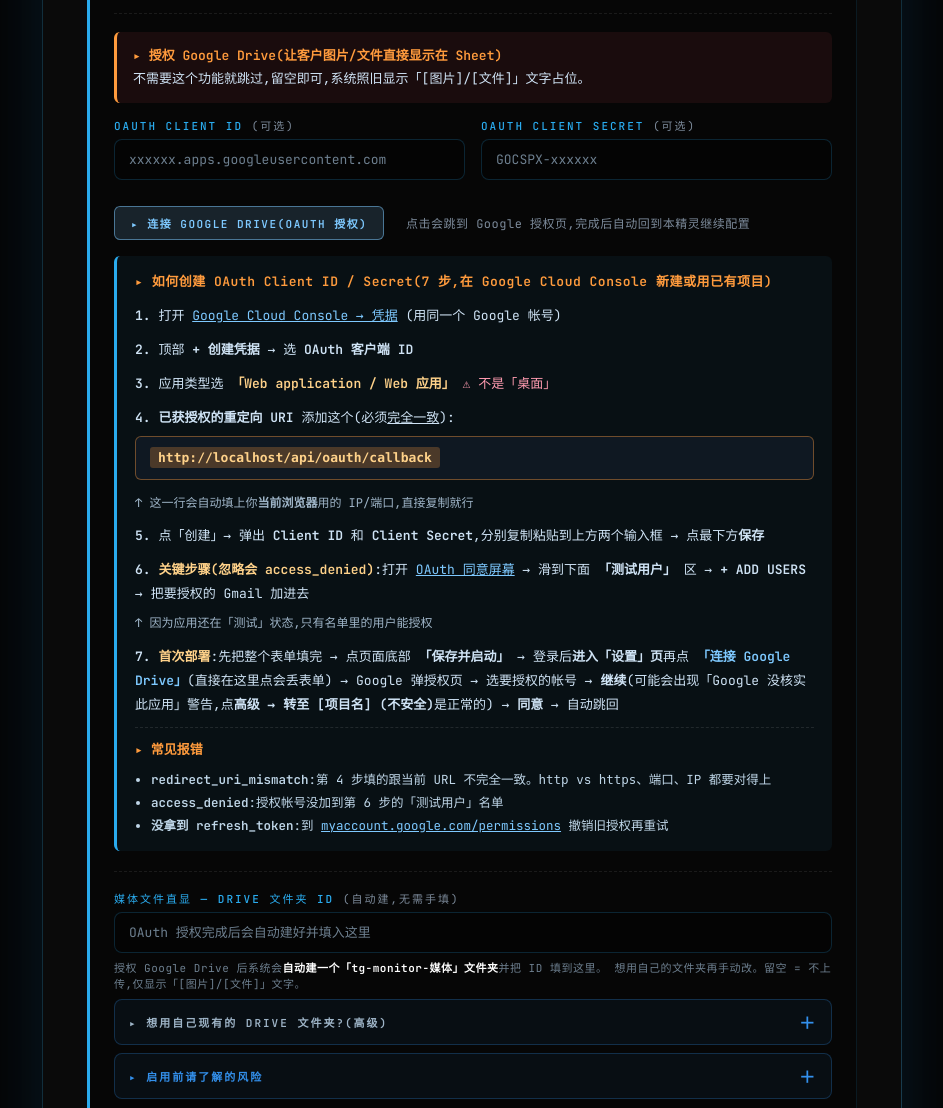
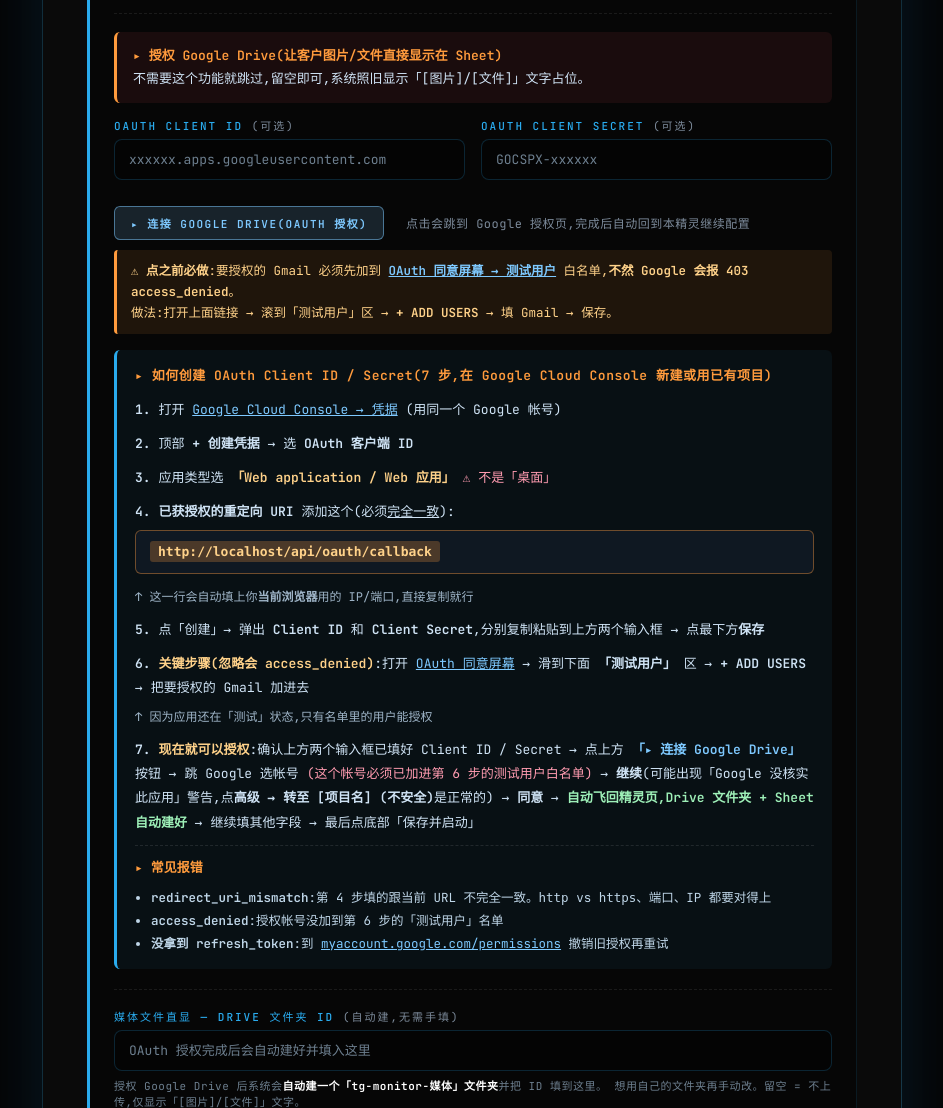
Before and after one commit to yifan1119/tg-monitor-template, a Flask app: page /setup in a window 1280 px wide. Shown: the part 1290-2398 px from the top of the page, without its empty margins (168-1111 px from the left). Run offline with Flask 3, Linux system fonts and the light colour scheme.

Commit message:
feat(setup): API 启用后刷新精灵即自动补建 Drive 文件夹 + Sheet
场景:OAuth callback 当时 Google Drive/Sheets API 还没启用(客户常见),
callback 里的自动建文件夹/Sheet 会静默失败。原来要客户手动点按钮补齐。

新做法:精灵页加载时检测 OAuth 已连接但 MEDIA_FOLDER_ID 或 SHEET_ID 空 →
后台并发调 auto-create-folder + auto-create-sheet,蓝色横幅显示进度,
成功变绿色「✓ 已建好」,失败变橙色 + 提示「可能是 API 没启用」。

新增:
- /api/drive/auto-create-folder 端点(幂等,有就复用)
- setup.html 的 autoBackfillResources() — 幂等补建

覆盖的失败场景:
- Drive API 当时没启用 → 启用后刷新页面自动补建 ✓
- Sheets API 当时没启用 → 启用后刷新页面自动补建 ✓
- 配额临时超限 → 重试即恢复 ✓

同时增强 OAuth 错误处理:
- access_denied → 红色横幅直接给测试用户白名单修复链接
- 按钮正下方橙色提示:强调「点之前必做:加测试用户白名单」
- 第 7 步教学更新为精灵内一键 OAuth 的新流程描述

Co-Authored-By: Claude Opus 4.6 <noreply@anthropic.com>

```diff
--- a/templates/setup.html
+++ b/templates/setup.html
@@ -696,6 +696,12 @@
                 ▸ 连接 Google Drive(OAuth 授权)
               </a>
               <span class="test-result" id="oauthStartMsg" style="color:#7c8a9a;">点击会跳到 Google 授权页,完成后自动回到本精灵继续配置</span>
+              <div style="background:rgba(255,155,61,0.1);border-left:3px solid #ff9b3d;padding:10px 14px;margin-top:10px;border-radius:4px;color:#ffd28a;font-size:12.5px;line-height:1.7;">
+                ⚠ <b>点之前必做</b>:要授权的 Gmail 必须先加到
+                <a href="https://console.cloud.google.com/apis/credentials/consent" target="_blank" style="color:#7ec9ff;font-weight:600;">OAuth 同意屏幕 → 测试用户</a>
+                白名单,<b>不然 Google 会报 403 access_denied</b>。<br>
+                做法:打开上面链接 → 滚到「测试用户」区 → <b>+ ADD USERS</b> → 填 Gmail → 保存。
+              </div>
             {% else %}
               <a href="/api/oauth/start" class="test-btn" id="oauthStartBtn"
                  style="display:inline-block;text-decoration:none;background:rgba(126,201,255,0.15);border-color:rgba(126,201,255,0.5);color:#7ec9ff;">
@@ -727,7 +733,7 @@
           <div style="margin-bottom:6px;"><b>6.</b> <span style="color:#ffd28a;font-weight:600;">关键步骤(忽略会 access_denied)</span>:打开 <a href="https://console.cloud.google.com/apis/credentials/consent" target="_blank" style="color:#7ec9ff;">OAuth 同意屏幕</a> → 滑到下面 <b>「测试用户」</b> 区 → <b>+ ADD USERS</b> → 把要授权的 Gmail 加进去</div>
           <div style="margin-bottom:10px;color:#9eb4c7;font-size:12px;">↑ 因为应用还在「测试」状态,只有名单里的用户能授权</div>
 
-          <div style="margin-bottom:6px;"><b>7.</b> <b style="color:#ffd28a;">首次部署</b>:先把整个表单填完 → 点页面底部 <b>「保存并启动」</b> → 登录后<b>进入「设置」页</b>再点 <b style="color:#7ec9ff;">「连接 Google Drive」</b>(直接在这里点会丢表单) → Google 弹授权页 → 选要授权的帐号 → <b>继续</b>(可能会出现「Google 没核实此应用」警告,点<b>高级 → 转至 [项目名] (不安全)</b>是正常的) → <b>同意</b> → 自动跳回</div>
+          <div style="margin-bottom:6px;"><b>7.</b> <b style="color:#ffd28a;">现在就可以授权</b>:确认上方两个输入框已填好 Client ID / Secret → 点上方 <b style="color:#7ec9ff;">「▸ 连接 Google Drive」</b> 按钮 → 跳 Google 选帐号 <span style="color:#ff9bb0;">(这个帐号必须已加进第 6 步的测试用户白名单)</span> → <b>继续</b>(可能出现「Google 没核实此应用」警告,点<b>高级 → 转至 [项目名] (不安全)</b>是正常的) → <b>同意</b> → <b style="color:#9ef0b8;">自动飞回精灵页,Drive 文件夹 + Sheet 自动建好</b> → 继续填其他字段 → 最后点底部「保存并启动」</div>
 
           <div style="margin-top:10px;padding-top:10px;border-top:1px dashed rgba(255,255,255,0.1);">
             <b style="color:#ff9b3d;">▸ 常见报错</b>
@@ -1094,6 +1100,81 @@ async function startOAuthFromSetup() {
   }
 }
 
+// 检测 ?oauth_error=XXX — 展示红色错误横幅 + 针对 access_denied 给修复指引
+(function handleOAuthError() {
+  const params = new URLSearchParams(location.search);
+  const err = params.get('oauth_error');
+  if (!err) return;
+  const banner = document.createElement('div');
+  banner.style.cssText = 'background:rgba(255,77,94,0.15);border:1px solid #ff4d5e;color:#ff9bb0;padding:14px 18px;border-radius:6px;margin:0 0 16px 0;font-size:14px;line-height:1.7;';
+  if (err === 'access_denied') {
+    banner.innerHTML = '✗ <b>Google 拒绝授权(access_denied)</b><br>' +
+      '最常见原因:用来登录的 Gmail 不在「测试用户」白名单里。<br>' +
+      '修复:打开 <a href="https://console.cloud.google.com/apis/credentials/consent" target="_blank" style="color:#7ec9ff;font-weight:600;">OAuth 同意屏幕</a> → 滑到下方「测试用户」→ <b>+ ADD USERS</b> → 把 Gmail 加进去 → 保存,再回来点「连接 Google Drive」。';
+  } else {
+    banner.innerHTML = '✗ <b>Google 授权失败:</b> ' + err + '<br>检查 OAuth Client ID/Secret、重定向 URI 是否正确,必要时重新申请。';
+  }
+  const form = document.querySelector('form');
+  if (form) form.parentNode.insertBefore(banner, form);
+  history.replaceState({}, '', '/setup');
+})();
+
+// OAuth 已连接但 Drive 文件夹 / Sheet 还没建 → 页面加载时后台自动补建
+// 场景:OAuth callback 当时 Drive API 还没启用,文件夹和 Sheet 建失败。
+//      用户启用 API 后只要刷新精灵页,资源就自动补齐,不用手动点按钮。
+(function autoBackfillResources() {
+  // OAuth 状态通过模板渲染带到前端
+  const oauthConnected = {{ 'true' if (d.oauth_status and d.oauth_status.connected) else 'false' }};
+  if (!oauthConnected) return;
+  // 已连接但某个字段空 → 幂等补建
+  const sheetInput = byId('sheet_id');
+  const folderInput = byId('media_folder_id');
+  const sheetEmpty = sheetInput && !sheetInput.value.trim();
+  const folderEmpty = folderInput && !folderInput.value.trim();
+  if (!sheetEmpty && !folderEmpty) return;  // 都有,不用管
+
+  const banner = document.createElement('div');
+  banner.style.cssText = 'background:rgba(126,201,255,0.1);border-left:3px solid #7ec9ff;padding:12px 18px;border-radius:6px;margin:0 0 16px 0;color:#bfd6e8;font-size:13.5px;';
+  banner.innerHTML = '⏳ 检测到 Google 已授权但资源未建,正在后台自动补建...';
+  const form = document.querySelector('form');
+  if (form) form.parentNode.insertBefore(banner, form);
+
+  const jobs = [];
+  if (folderEmpty) {
+    jobs.push(fetch('/api/drive/auto-create-folder', {method: 'POST'}).then(r => r.json()).then(d => {
+      if (d.ok && d.folder_id && folderInput) folderInput.value = d.folder_id;
+      return {name: 'Drive 文件夹', ok: d.ok, msg: d.msg};
+    }));
+  }
+  if (sheetEmpty) {
+    jobs.push(fetch('/api/sheets/auto-create', {method: 'POST'}).then(r => r.json()).then(d => {
+      if (d.ok && d.sheet_id && sheetInput) sheetInput.value = d.sheet_id;
+      return {name: 'Spreadsheet', ok: d.ok, msg: d.msg};
+    }));
+  }
+  Promise.all(jobs).then(results => {
+    const fails = results.filter(r => !r.ok);
+    if (fails.length === 0) {
+      banner.style.background = 'rgba(74,222,128,0.15)';
+      banner.style.borderLeftColor = '#4ade80';
+      banner.style.color = '#9ef0b8';
+      banner.innerHTML = '✓ Google Drive 文件夹 + Spreadsheet 已自动建好,可以继续填其他字段了';
+    } else {
+      banner.style.background = 'rgba(255,155,61,0.12)';
+      banner.style.borderLeftColor = '#ff9b3d';
+      banner.style.color = '#ffd28a';
+      const lines = fails.map(r => `• ${r.name}:${r.msg || '失败'}`).join('<br>');
+      const apiHints = fails.some(r => (r.msg || '').includes('API') || (r.msg || '').includes('未启用') || (r.msg || '').includes('access'))
+        ? '<br><br>最常见原因:<b>Google Drive API / Sheets API 没启用</b>。启用后刷新本页即可自动重建。'
+        : '';
+      banner.innerHTML = `⚠ 部分资源自动建失败:<br>${lines}${apiHints}`;
+    }
+  }).catch(e => {
+    banner.style.color = '#ff9bb0';
+    banner.innerHTML = '✗ 自动补建异常:' + e.message;
+  });
+})();
+
 // 检测 ?oauth_done=1 — 展示成功提示 + 自动触发「建 Sheet」(若还没建)
 (function handleOAuthReturn() {
   const params = new URLSearchParams(location.search);
--- a/web.py
+++ b/web.py
@@ -803,6 +803,34 @@ def api_oauth_start():
         return f"授权 URL 生成失败: {e}", 500
 
 
+@app.route("/api/drive/auto-create-folder", methods=["POST"])
+def api_drive_auto_create_folder():
+    """OAuth 已连接但 MEDIA_FOLDER_ID 空时调一下,自动建文件夹并回写 .env。
+
+    OAuth callback 里本来就会建,但如果 Drive API 当时没启用会失败。
+    API 启用后调这个端点就能补建。幂等(有就复用)。
+    """
+    import oauth_helper
+    if not oauth_helper.has_token():
+        return jsonify({"ok": False, "msg": "请先完成 Google 授权"})
+    existing = (read_env().get("MEDIA_FOLDER_ID") or "").strip()
+    if existing:
+        return jsonify({"ok": True, "folder_id": existing, "created": False})
+    try:
+        folder_id = oauth_helper.auto_create_folder("tg-monitor-媒体")
+    except Exception as e:
+        return jsonify({"ok": False, "msg": f"建立文件夹失败: {e}"})
+    if not folder_id:
+        return jsonify({"ok": False, "msg": "建立文件夹失败,查看日志(常见:Drive API 未启用)"})
+    write_env({"MEDIA_FOLDER_ID": folder_id})
+    try:
+        import importlib
+        importlib.reload(config)
+    except Exception as e:
+        logger.warning(f"reload config 失败(不影响): {e}")
+    return jsonify({"ok": True, "folder_id": folder_id, "created": True})
+
+
 @app.route("/api/setup/save-oauth-creds", methods=["POST"])
 def api_setup_save_oauth_creds():
     """setup 精灵内:在跳 Google 前暂存 Client ID/Secret 到 .env。
```
